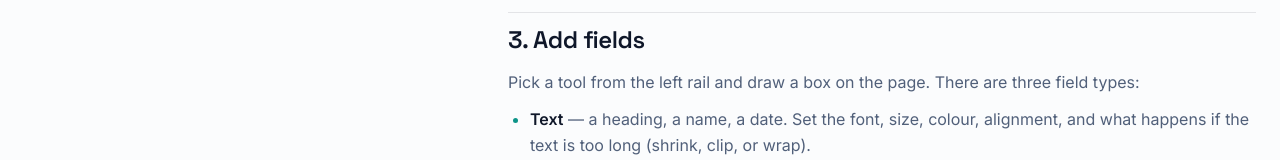
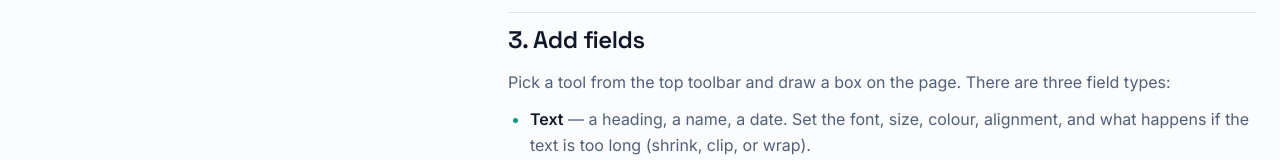
Before and after one commit to JaiminPatel345/template-goblin, a React (Vite) app in the folder packages/site/: page /docs/use-the-ui in a window 1280 px wide. Shown: the part 737-897 px from the top of the page. Built offline with nearby package versions, Linux system fonts and the light colour scheme.

Commit message:
docs: align documentation with real code, fix UI references and missing SDK options

```diff
--- a/packages/site/src/pages/docs/Batch.tsx
+++ b/packages/site/src/pages/docs/Batch.tsx
@@ -13,6 +13,7 @@ const students = [
 
 const results = await generateBatchPDF(template, students, {
   concurrency: 4,
+  workerPath: './node_modules/template-goblin/dist/batch-worker.js',
   onProgress: (done, total) => console.log(\`\${done}/\${total}\`),
 })
 
--- a/packages/site/src/pages/docs/UseTheUi.tsx
+++ b/packages/site/src/pages/docs/UseTheUi.tsx
@@ -33,7 +33,9 @@ export function UseTheUi() {
       </Callout>
 
       <h2>3. Add fields</h2>
-      <p>Pick a tool from the left rail and draw a box on the page. There are three field types:</p>
+      <p>
+        Pick a tool from the top toolbar and draw a box on the page. There are three field types:
+      </p>
       <ul>
         <li>
           <strong>Text</strong> — a heading, a name, a date. Set the font, size, colour, alignment,
```
